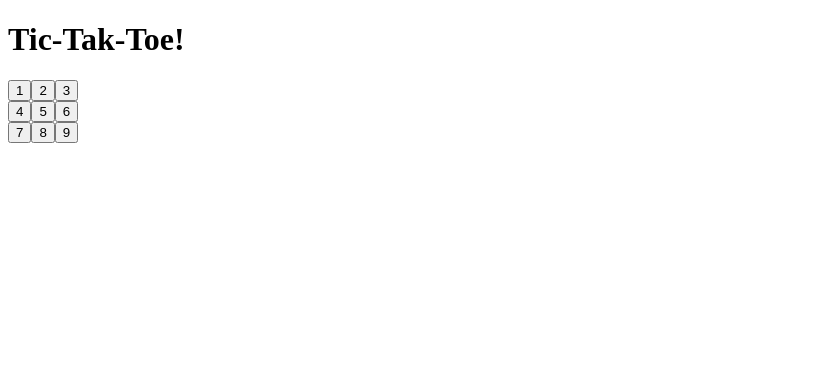
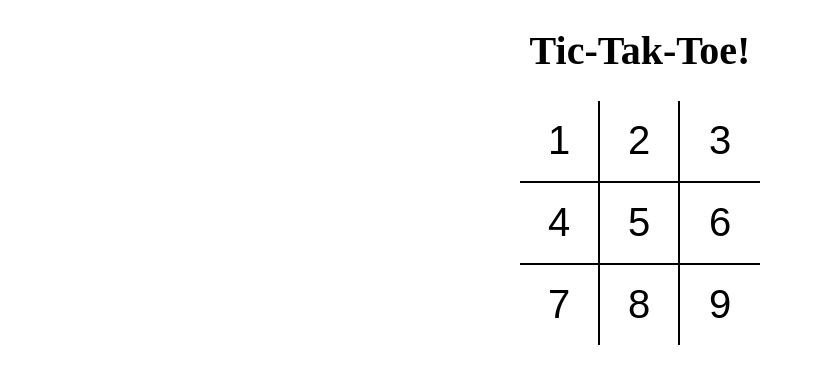
Before and after one commit to Aniket190/tiktactoe, a React (Vite) app: page / in a window 1280 px wide. Shown: the top 384 px of the page, without its empty margins (0-815 px from the left). Built offline with nearby package versions, Linux system fonts and the light colour scheme.

Commit message:
added sass and styles

```diff
--- a/package.json
+++ b/package.json
@@ -12,10 +12,12 @@
   },
   "license": "MIT",
   "dependencies": {
+    "node-sass": "^5.0.0",
     "react": "^16.13.1",
     "react-dom": "^16.13.1"
   },
   "devDependencies": {
+    "@babel/core": "^7.12.3",
     "babel-eslint": "^10.1.0",
     "babel-preset-nano-react-app": "^0.1.0",
     "eslint": "^7.13.0",
@@ -24,7 +26,7 @@
     "eslint-plugin-import": "^2.22.1",
     "eslint-plugin-jsx-a11y": "^6.4.1",
     "eslint-plugin-react": "^7.21.5",
-    "parcel": "^2.0.0-alpha.3.2",
+    "parcel": "1.12.4",
     "prettier": "^2.1.2",
     "rimraf": "^3.0.2"
   },
--- a/src/App.js
+++ b/src/App.js
@@ -1,7 +1,8 @@
 import React from "react"
 import Board from './components/Boards'
+import './styles/root.scss'
 export default () => (
-  <div>
+  <div className="app">
     <h1>Tic-Tak-Toe!</h1>
     <Board/>
   </div>
--- a/src/components/Boards.js
+++ b/src/components/Boards.js
@@ -2,18 +2,18 @@
 import Square from './Square';
 const Boards = () => {
   return (
-    <div>
-      <div>
+    <div className="board">
+      <div className="board-row">
         <Square value={1}/>
         <Square value={2}/>
         <Square value={3}/>
       </div>
-      <div>
+      <div  className="board-row">
         <Square value={4}/>
         <Square value={5}/>
         <Square value={6}/>
-      </div>
-      <div>
+      </div >
+      <div  className="board-row">
         <Square value={7}/>
         <Square value={8}/>
         <Square value={9}/>
--- a/src/components/Square.js
+++ b/src/components/Square.js
@@ -1,8 +1,10 @@
 import React from 'react';
+
+
 
 const Square = (prop) => {
     return (
-        <button type="button">
+        <button type="button" className="square">
             {prop.value}
         </button>
     )
--- /dev/null
+++ b/src/styles/root.scss
@@ -0,0 +1,43 @@
+body {
+    padding: 0;
+    margin: 0;
+  }
+
+  button {
+    background: none;
+    border: none;
+    outline: none;
+    &:hover {
+     cursor: pointer;
+    }
+  }
+
+  .app {
+    font-size: 20px;
+    display: flex;
+    flex-direction: column;
+    align-items: center;
+  }
+
+  .board {
+    .board-row {
+      display: flex;
+      flex-direction: row;
+      border-bottom: 2px solid #000;
+      &:last-child {
+        border-bottom: none;
+      }
+      .square {
+        width: 80px;
+        height: 80px;
+        border-right: 2px solid #000;
+        font-size: 2.5rem;
+        padding: 0;
+        overflow: hidden;
+        transition: all 0.2s;
+        &:last-child {
+          border-right: none;
+        }
+      }
+    }
+  }
```
Also changed, not shown: 1 other file (tests, documents, lock files or other folders).
